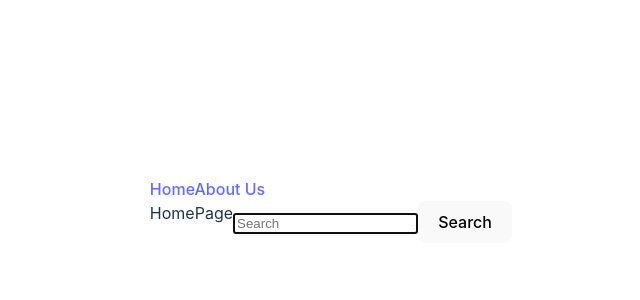
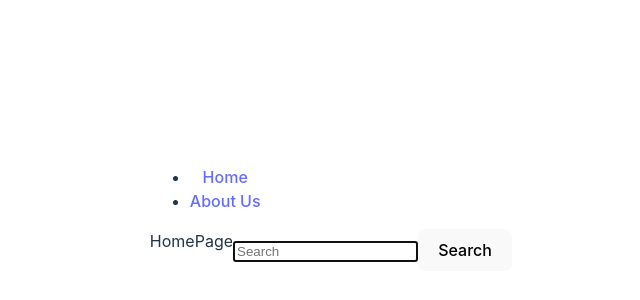
Before and after one commit to bloodsuckers-spb/ssr-render-to-pipeable-stream, a React (Vite) app: page / in a window 1280 px wide. Shown: the part 190-490 px from the top of the page, without its empty margins (309-949 px from the left). Built offline with nearby package versions, Linux system fonts and the light colour scheme.

Commit message:
feat: update Nav component

```diff
--- a/src/App.tsx
+++ b/src/App.tsx
@@ -1,9 +1,7 @@
-import {
-  createBrowserRouter,
-  RouterProvider,
-} from 'react-router-dom';
+import { createBrowserRouter, RouterProvider } from 'react-router-dom';
 
 import RootLayout from './components/RootLayout';
+
 import { Home, AboutUs, Error } from './pages';
 
 import './App.css';
--- a/src/components/Nav/index.tsx
+++ b/src/components/Nav/index.tsx
@@ -1,9 +1,16 @@
 import { NavLink } from 'react-router-dom';
+
+import { navlinks } from '../../constants';
 
 const Nav = () => (
   <nav>
-    <NavLink to="/">Home</NavLink>
-    <NavLink to="about-us">About Us</NavLink>
+    <ul>
+      {navlinks.map(({ url, text, id }) => (
+        <li key={id}>
+          <NavLink to={url}>{text}</NavLink>
+        </li>
+      ))}
+    </ul>
   </nav>
 );
 
--- a/src/constants/index.ts
+++ b/src/constants/index.ts
@@ -1 +1,12 @@
-export const init = '';
+export const navlinks = [
+  {
+    url: '/',
+    text: 'Home',
+    id: 0,
+  },
+  {
+    url: 'about-us',
+    text: 'About Us',
+    id: 1,
+  },
+];
```
